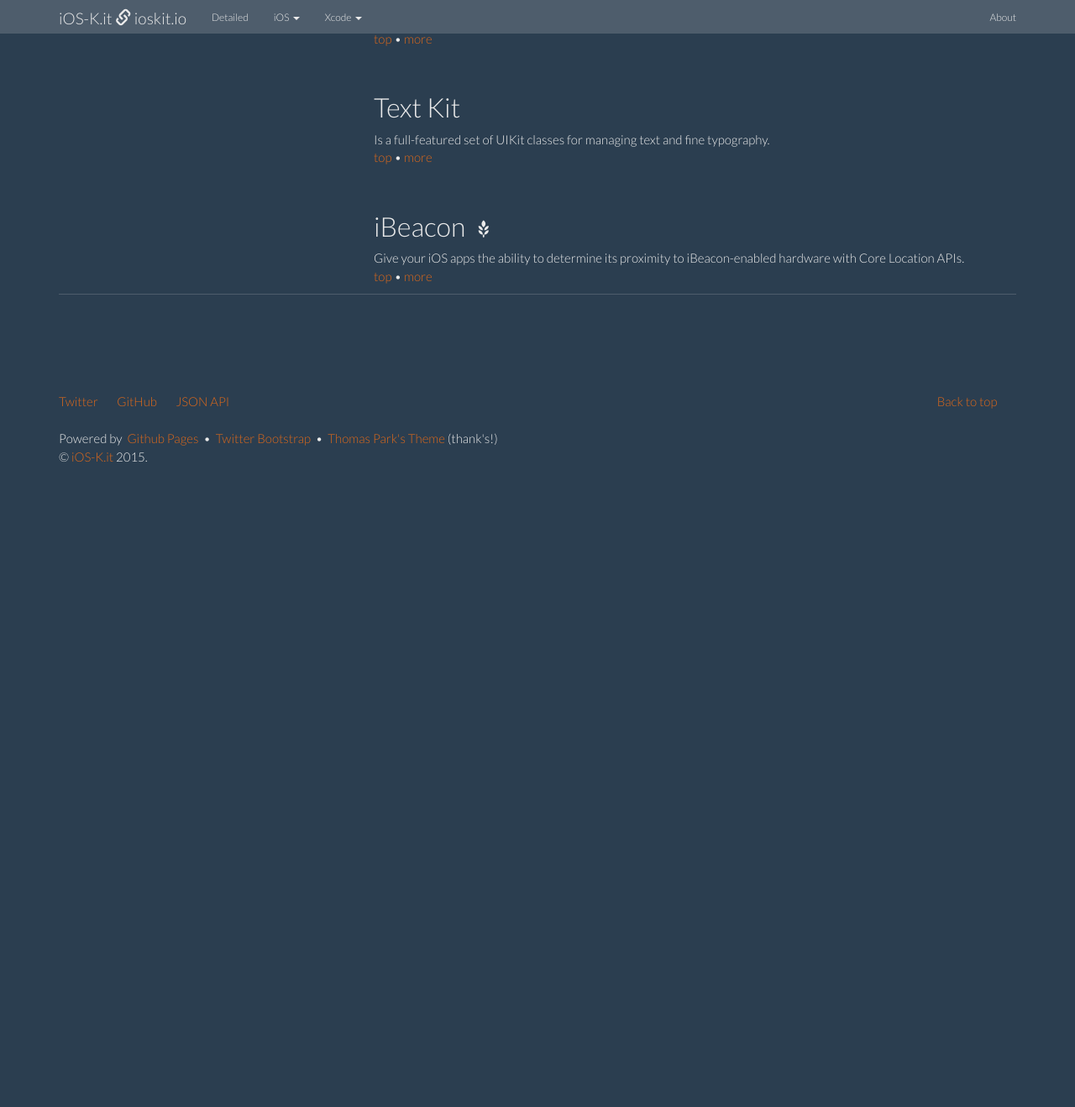
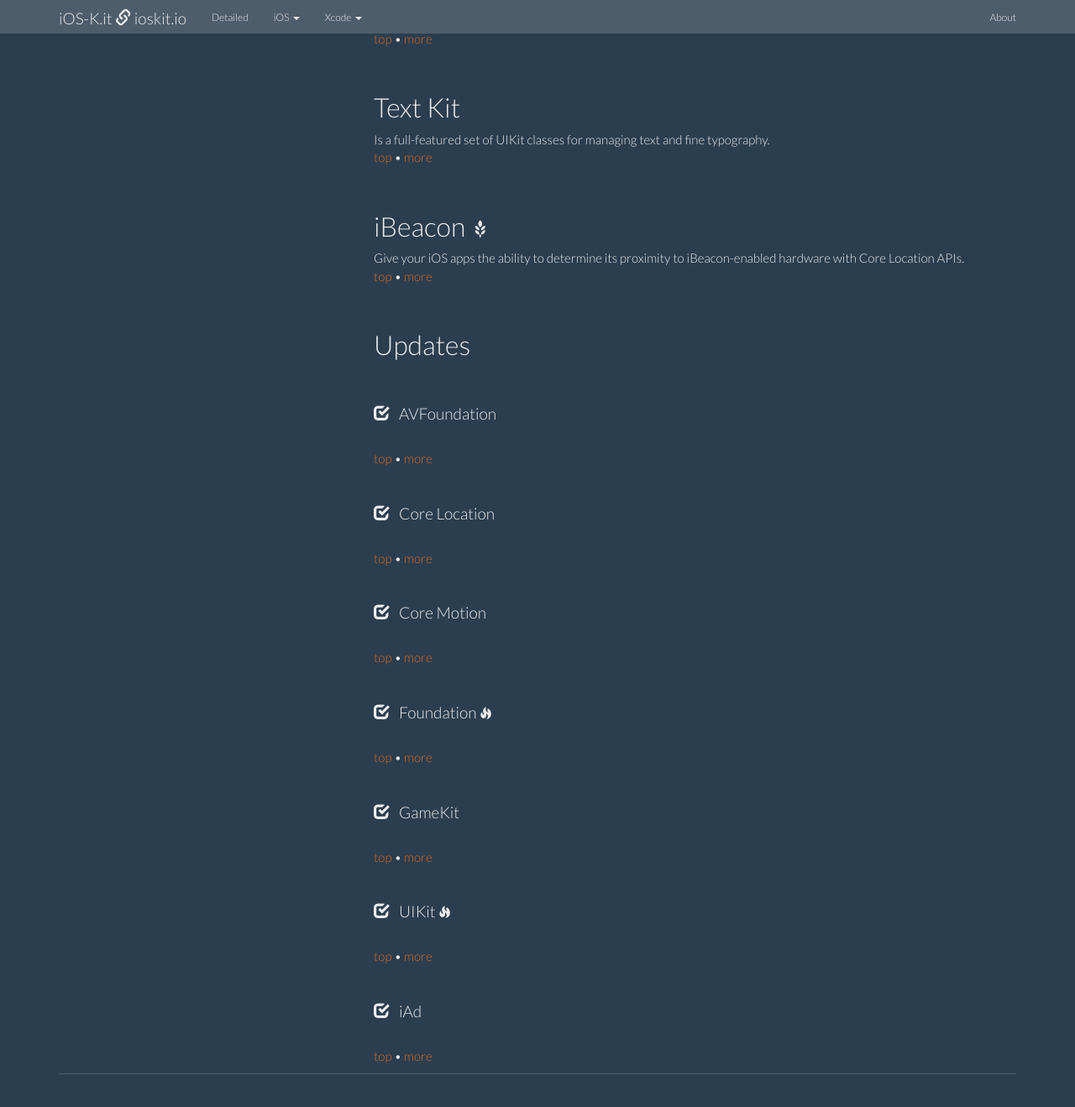
Before and after one commit to ioskit/ioskit.github.io, a Jekyll site: the page built from _ios/iOS7.md, in a window 1280 px wide and 1400 px high, scrolled down 1025 px. Shown: the top 1319 px of the window at 84% size. Built offline with Jekyll 4.4.1, drawn with Linux system fonts in a browser that asks for light colours; nearby versions of some CDN libraries; before the commit the page ends 1655 px from its top, so only the background shows below that; some of the changed text lies outside the part shown.

Commit message:
Closes #24. Closes #26. Kits updates on iOS pages with brief.

```diff
--- /dev/null
+++ b/_includes/ios.html
@@ -0,0 +1,7 @@
+<span class="label
+{% if include.ios == "iOS8" %}label-primary
+{% elsif include.ios == "iOS7" %}label-success
+{% elsif include.ios == "iOS6" %}label-danger
+{% elsif include.ios == "iOS5" %}label-warning
+{% else %}label-info
+{% endif %}">{{include.ios}}</span>
--- /dev/null
+++ b/_includes/xcode-link.html
@@ -0,0 +1,8 @@
+<a href="{{include.url}}"><span class="label
+{% if page.xcode == "xcode6" %}label-primary
+{% elsif page.xcode == "xcode5" %}label-success
+{% elsif page.xcode == "xcode45" %}label-danger
+{% elsif page.xcode == "xcode42" %}label-warning
+{% else %}label-info
+{% endif %}
+">{{include.name}}</span></a>
--- a/_layouts/ios.html
+++ b/_layouts/ios.html
@@ -10,32 +10,16 @@
     	<div class="row">
         	<div class="col-lg-4">
           		<h1 id="page-title">
-			      	{% if page.icon %}
-						<img src="{{page.icon}}" width="100"/>&nbsp;
-					{% endif %}
-
-			      	{% if page.name == "iOS2" %}<span class="label label-info">{{page.name}}</span>{% endif %}
-			      	{% if page.name == "iOS3" %}<span class="label label-info">{{page.name}}</span>{% endif %}
-			      	{% if page.name == "iOS4" %}<span class="label label-info">{{page.name}}</span>{% endif %}
-			      	{% if page.name == "iOS5" %}<span class="label label-warning">{{page.name}}</span>{% endif %}
-			      	{% if page.name == "iOS6" %}<span class="label label-danger">{{page.name}}</span>{% endif %}
-			      	{% if page.name == "iOS7" %}<span class="label label-success">{{page.name}}</span>{% endif %}
-			      	{% if page.name == "iOS8" %}<span class="label label-primary">{{page.name}}</span>{% endif %}
+			      	{% if page.icon %}<img src="{{page.icon}}" width="100"/>&nbsp;{% endif %}
+			      	{% include ios.html ios=page.name %}
 				</h1>
 
 				<p>&nbsp;</p>
 
 				{% if page.xcode %}
-				{% assign xcodes = site.xcodes | where: "id", page.xcode %}
-				{% assign xcode = xcodes[0] %}
-					<a href="{{xcode.url}}"><span class="label
-					{% if page.xcode == "xcode6" %}label-primary
-					{% elsif page.xcode == "xcode5" %}label-success
-					{% elsif page.xcode == "xcode45" %}label-danger
-					{% elsif page.xcode == "xcode42" %}label-warning
-					{% else %}label-info
-					{% endif %}
-					">{{xcode.name}}</span></a>
+					{% assign xcodes = site.xcodes | where: "id", page.xcode %}
+					{% assign xcode = xcodes[0] %}
+		      		{% include xcode-link.html url=xcode.url name=xcode.name %}
 				{% endif %}
 
 				{% if page.releaseDate %}
@@ -44,50 +28,78 @@
 						<span class="label label-default">{{ page.releaseDate }}</span>
 					</span>
 				{% endif %}
-
 				<p>&nbsp;</p>
 
+				<p>News:</p>
 				<ol>
 				{% for kit in kits %}
 					<li>
 						<a href="#{{ kit.id }}">{{ kit.name }}</a>
-						{% if kit.status %}
-							<span data-toggle="tooltip" data-placement="top" data-original-title="TODO">
-								<small><small>&nbsp;<span class="glyphicon glyphicon-fire" aria-hidden="true"></span></small></small>
-							</span>
-						{% endif %}
-						{% if kit.type == 'technology' %}
-							<span data-toggle="tooltip" data-placement="top" data-original-title="Technology">
-								<span class="glyphicon glyphicon-grain" aria-hidden="true"></span>
-							</span>
-						{% endif %}
+
+						 {% include mark-todo.html status=kit.status %}
+						 {% include mark-technology.html type=kit.type %}
 						&nbsp;<a href="{{ kit.url }}"><span class="glyphicon glyphicon-expand" aria-hidden="true"></span></a>
 					</li>
 				{% endfor %}
+				</ol>
+
+
+				<p>Updates:</p>
 				<ol>
+				{% for kit in site.kits %}
+					{% for u in kit.detailedUpdates %}
+						{% if u.update.ios == page.name %}
+							<li>
+								<a href="#{{ kit.id }}">{{ kit.name }}</a>
+							 	{% include mark-todo.html status=kit.status %}
+							 	{% include mark-technology.html type=kit.type %}
+								&nbsp;<a href="{{ kit.url }}"><span class="glyphicon glyphicon-expand" aria-hidden="true"></span></a>
+							</li>
+						{% endif %}
+					{% endfor %}
+				{% endfor %}
+				</ol>
         	</div>
+
         	<div class="col-lg-8">
 				{% for kit in kits %}
 					<div id="{{ kit.id }}"><p>&nbsp;</p></div>
 					<div class="row">
 						<h2>
 							{{ kit.name }}
-							{% if kit.status %}
-								<span data-toggle="tooltip" data-placement="top" data-original-title="TODO">
-									<small>&nbsp;<span class="glyphicon glyphicon-fire" aria-hidden="true"></span></small>
-								</span>
-							{% endif %}
-							{% if kit.type == 'technology' %}
-								<span data-toggle="tooltip" data-placement="top" data-original-title="Technology">
-									<small>&nbsp;<span class="glyphicon glyphicon-grain" aria-hidden="true"></span></small>
-								</span>
-							{% endif %}
+						 	<small>{% include mark-todo.html status=kit.status %}</small>
+						 	<small>{% include mark-technology.html type=kit.type %}</small>
 						</h2>
 						{{ kit.abstract }}
 						<br />
 						<a href="#top">top</a>&nbsp;&bull;&nbsp;<a href="{{ kit.url }}">more</a>
 					</div>
 				{% endfor %}
+
+
+				<div id="updates"><p>&nbsp;</p></div>
+				<div class="row"><h2>Updates</h2></div>
+
+				{% for kit in site.kits %}
+					{% for u in kit.detailedUpdates %}
+						{% if u.update.ios == page.name %}
+						<div id="{{ kit.id }}"><p>&nbsp;</p></div>
+						<div class="row">
+							<h4>
+								<span data-toggle="tooltip" data-placement="top" data-original-title="Update">
+									<span class="glyphicon glyphicon-check"></span>
+								</span>&nbsp;
+								{{ kit.name }}
+							 	<small>{% include mark-todo.html status=kit.status %}</small>
+							 	<small>{% include mark-technology.html type=kit.type %}</small>
+							</h4>
+							{{ u.update.brief }}
+							<br />
+							<a href="#top">top</a>&nbsp;&bull;&nbsp;<a href="{{ kit.url }}">more</a>
+						</div>
+						{% endif %}
+					{% endfor %}
+				{% endfor %}
         	</div>
       	</div>
     </div>
```
Also changed, not shown: _includes/ios-link.html (+1 -7 lines).
